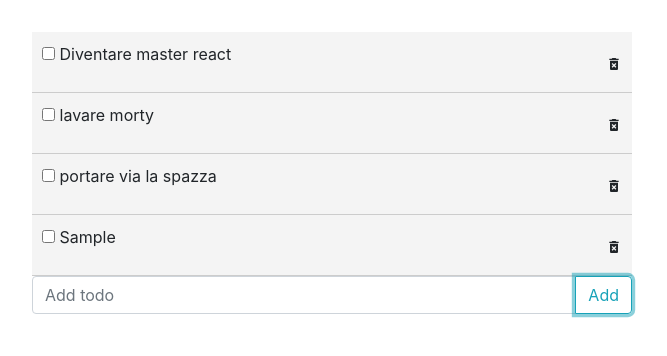
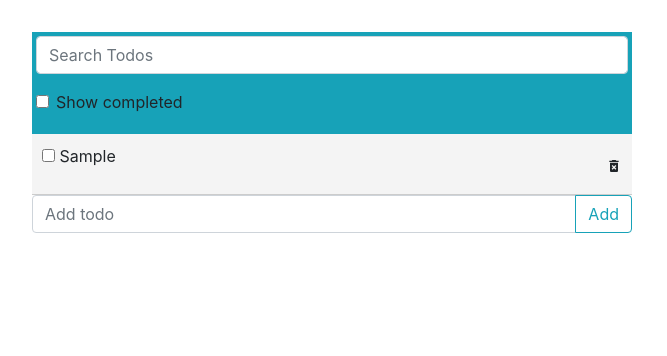
Before and after one commit to a-pyro/react-to-do-app, a React (Create React App) app: page / in a window 1280 px wide. Both pictures are taken after typing "Sample" into the empty fields and a click on the button "Add". Shown: the top 356 px of the page, without its empty margins (308-975 px from the left). Built offline with nearby package versions, Linux system fonts and the light colour scheme.

Commit message:
implment local storage

```diff
--- a/src/App.js
+++ b/src/App.js
@@ -2,34 +2,26 @@ import React, { Component } from 'react';
 import './App.css';
 import Todos from './components/Todos';
 import AddTodo from './components/AddTodo';
+import Search from './components/Search';
 import { v4 as uuidv4 } from 'uuid';
 import 'bootstrap/dist/css/bootstrap.min.css';
 
 export default class App extends Component {
   state = {
-    todos: [
-      { id: uuidv4(), title: 'Diventare master react', completed: false },
-      { id: uuidv4(), title: 'lavare morty', completed: false },
-      { id: uuidv4(), title: 'portare via la spazza', completed: false },
-    ],
+    todos: [],
     query: '',
   };
 
-  componentDidMount = () => {};
+  componentDidMount = () => {
+    const storedTodos = JSON.parse(localStorage.getItem('todos')) ?? [];
+    this.setState({ todos: storedTodos });
+  };
 
+  componentDidUpdate = (prevState) => {
+    localStorage.setItem('todos', JSON.stringify(this.state.todos));
+    if (this.state.todos.length === 0) localStorage.clear();
+  };
   markComplete = ({ id }) => {
-    console.log(id);
-    // this.setState({
-    //   todos: this.state.todos.reduce((acc, cv) => {
-    //     if (cv.id === id) {
-    //       cv.completed = !cv.completed;
-    //     }
-    //     acc.push(cv);
-    //     return acc;
-    //   }, []),
-    // });
-
-    // or
     this.setState({
       todos: this.state.todos.map((todo) => {
         if (todo.id === id) todo.completed = !todo.completed;
@@ -60,6 +52,7 @@ export default class App extends Component {
     // console.log(this.state.todos);
     return this.state.todos.length > 0 ? (
       <div className='app'>
+        <Search />
         <Todos
           deleteTodo={this.deleteTodo}
           markComplete={this.markComplete}
--- a/src/components/AddTodo.jsx
+++ b/src/components/AddTodo.jsx
@@ -5,7 +5,7 @@ import Button from 'react-bootstrap/Button';
 export default class AddTodo extends Component {
   handleSumbit = (e) => {
     e.preventDefault();
-    if (this.props.value === '') return alert('insert todo');
+    if (this.props.value === '') return;
     this.props.addTodo(this.props.value);
   };
 
--- a/src/components/Search.jsx
+++ b/src/components/Search.jsx
@@ -0,0 +1,17 @@
+import React, { Component } from 'react';
+import { Form } from 'react-bootstrap';
+export default class Search extends Component {
+  render() {
+    return (
+      <Form className='bg-info p-1'>
+        <Form.Group>
+          <Form.Control type='text' placeholder='Search Todos' />
+        </Form.Group>
+
+        <Form.Group controlId='formBasicCheckbox'>
+          <Form.Check type='checkbox' label='Show completed' />
+        </Form.Group>
+      </Form>
+    );
+  }
+}
--- a/src/components/TodoItem.jsx
+++ b/src/components/TodoItem.jsx
@@ -20,10 +20,20 @@ export default class TodoItem extends Component {
     return (
       <div style={this.getStyle()}>
         <p>
-          <input
-            onChange={() => this.props.markComplete(this.props.todo)}
-            type='checkbox'
-          />{' '}
+          {this.props.todo.completed && (
+            <input
+              checked
+              onChange={() => this.props.markComplete(this.props.todo)}
+              type='checkbox'
+            />
+          )}
+          {!this.props.todo.completed && (
+            <input
+              onChange={() => this.props.markComplete(this.props.todo)}
+              type='checkbox'
+              name='check'
+            />
+          )}{' '}
           {this.props.todo.title}
         </p>
         <div>
--- a/src/components/Todos.jsx
+++ b/src/components/Todos.jsx
@@ -3,6 +3,9 @@ import TodoItem from './TodoItem';
 import PropTypes from 'prop-types';
 
 export default class Todos extends Component {
+  componentWillUnmount = () => {
+    console.log('Todos unmounted');
+  };
   render() {
     return this.props.todos.map((todo) => (
       <TodoItem
```
